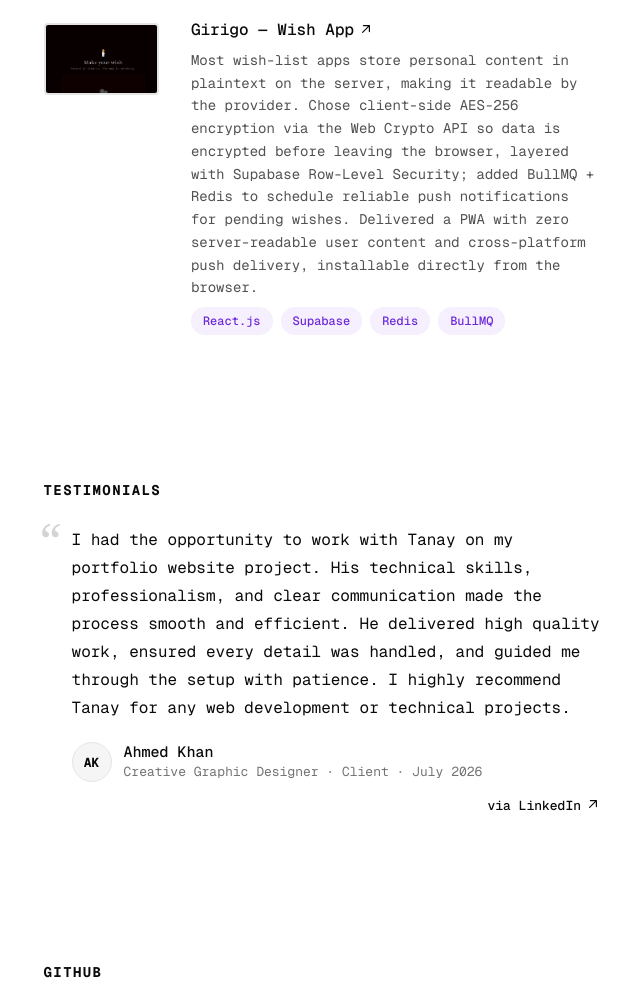
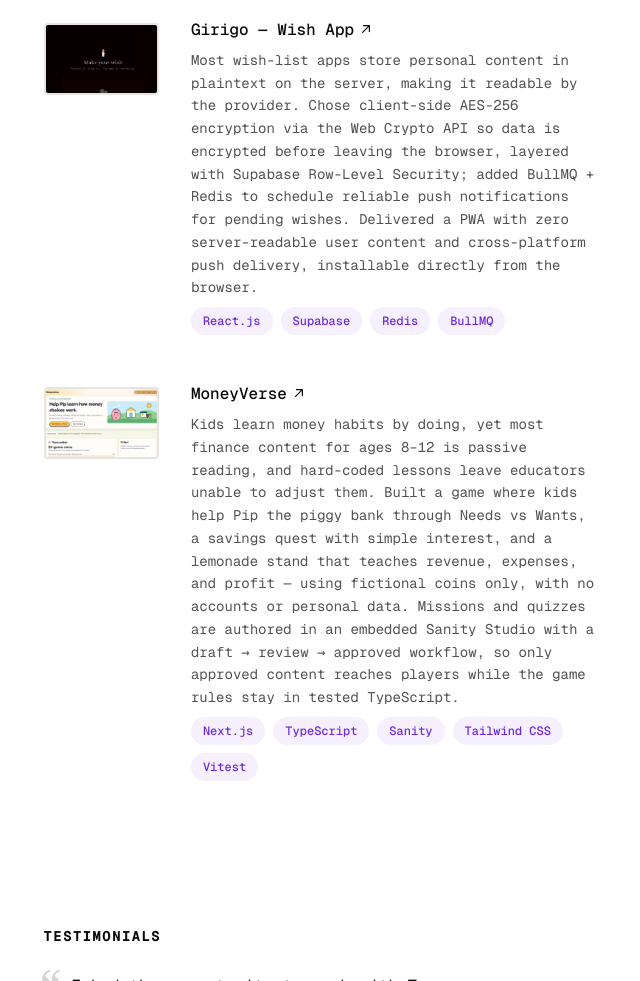
Before and after one commit to tanay9098/my_portfolio, a plain HTML site: page index.html in a window 1280 px wide. Shown: the part 2877-3858 px from the top of the page, without its empty margins (583-1223 px from the left). Drawn offline with nearby package versions, Linux system fonts and the light colour scheme.

Commit message:
Add MoneyVerse to projects
Co-Authored-By: Claude Opus 5.5 <noreply@anthropic.com>
Claude-Session: https://claude.ai/code/session_01UQ1iTNT6sM2HwVSAVyNv9Z

```diff
--- a/index.html
+++ b/index.html
@@ -754,6 +754,38 @@
                 </div>
               </div>
             </li>
+            <li class="fade-in">
+              <div class="item project">
+                <div class="item-backdrop"></div>
+                <div class="item-body">
+                  <h3 class="item-title">
+                    <a href="https://github.com/tanay9098/Money_verse" target="_blank" rel="noopener noreferrer" aria-label="MoneyVerse (opens in a new tab)">
+                      MoneyVerse
+                      <svg viewBox="0 0 20 20" fill="currentColor" aria-hidden="true"><path fill-rule="evenodd" d="M5.22 14.78a.75.75 0 0 0 1.06 0l7.22-7.22v5.69a.75.75 0 0 0 1.5 0v-7.5a.75.75 0 0 0-.75-.75h-7.5a.75.75 0 0 0 0 1.5h5.69l-7.22 7.22a.75.75 0 0 0 0 1.06z" clip-rule="evenodd"/></svg>
+                    </a>
+                  </h3>
+                  <p class="item-desc">
+                    Kids learn money habits by doing, yet most finance content for ages 8–12 is passive reading, and hard-coded lessons leave educators unable to adjust them. Built a game where kids help Pip the piggy bank through Needs vs Wants, a savings quest with simple interest, and a lemonade stand that teaches revenue, expenses, and profit — using fictional coins only, with no accounts or personal data. Missions and quizzes are authored in an embedded Sanity Studio with a draft → review → approved workflow, so only approved content reaches players while the game rules stay in tested TypeScript.
+                  </p>
+                  <ul class="pills" aria-label="Technologies used">
+                    <li class="pill">Next.js</li>
+                    <li class="pill">TypeScript</li>
+                    <li class="pill">Sanity</li>
+                    <li class="pill">Tailwind CSS</li>
+                    <li class="pill">Vitest</li>
+                  </ul>
+                </div>
+                <div class="thumb">
+                  <img
+                    src="assets/moneyverse.png"
+                    alt="MoneyVerse home screen with Pip the piggy bank in a cartoon town and a town wallet showing 20 fictional game coins"
+                    loading="lazy"
+                    decoding="async"
+                    style="object-position: top;"
+                  />
+                </div>
+              </div>
+            </li>
           </ul>
         </section>
 
```
Also changed, not shown: assets/moneyverse.png (added).
